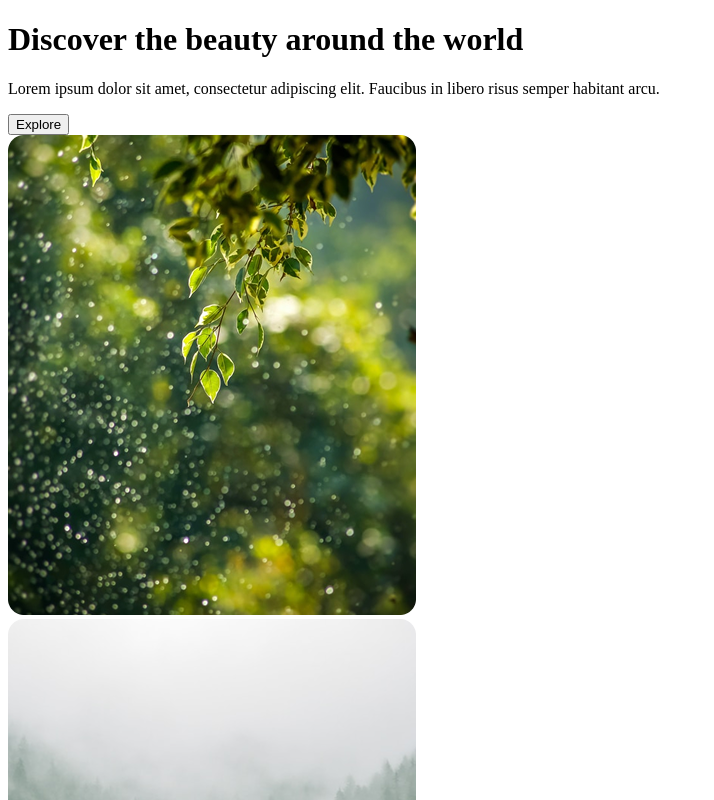
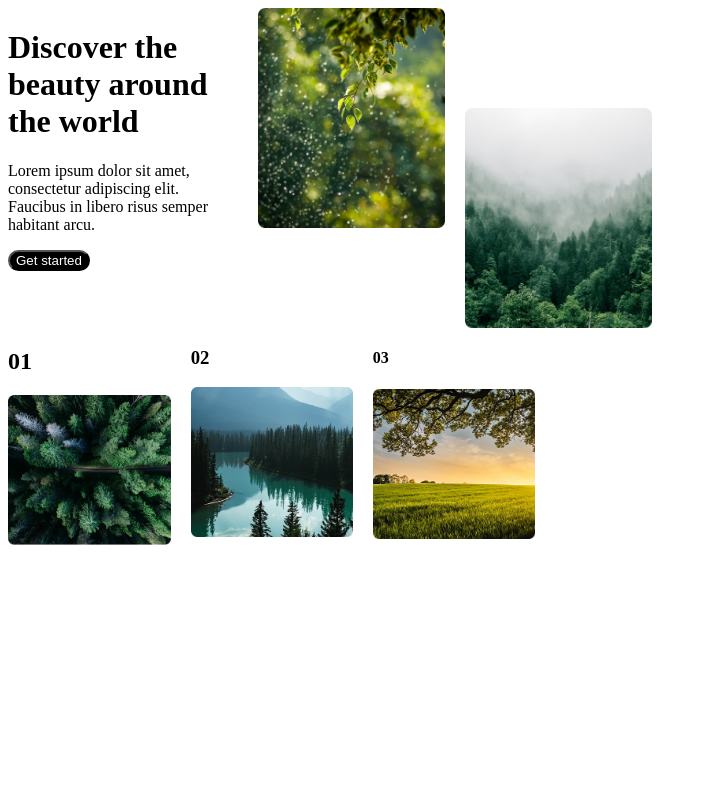
Before and after one commit to barbraah-kibet/mwenaro-design-02-beauty-around-the-world, a plain HTML site: page index.html in a window 1280 px wide. Shown: the top 800 px of the page, without its empty margins (0-714 px from the left). Drawn offline with Linux system fonts and the light colour scheme.

Commit message:
tailwind

```diff
--- a/index.html
+++ b/index.html
@@ -4,36 +4,38 @@
     <meta charset="UTF-8" />
     <meta name="viewport" content="width=device-width, initial-scale=1.0" />
     <title>Beauty aeround the world</title>
+    <link rel="stylesheet" href="styles.css">
   </head>
   <body>
-    <div>
-      <div>
-        <h1>Discover the beauty around the world</h1>
+    <div class="wrapper">
+      <div class=" the-first-row">
+        <div>
+        <h1>Discover the <br> beauty around <br> the world</h1>
         <p>
-          Lorem ipsum dolor sit amet, consectetur adipiscing elit. Faucibus in
-          libero risus semper habitant arcu.
+          Lorem ipsum dolor sit amet, <br>consectetur adipiscing elit. <br> Faucibus in
+          libero risus semper <br> habitant arcu.
         </p>
-        <button>Explore</button>
-      </div>
-      <div>
-        <div>
-          <img src="images/image-01.png" alt="image 01" />
+        <button>Get started</button>
         </div>
-        <div>
-          <img src="images/image-02.png" alt="image 02" />
+      <div class="the-first-two-images">
+          <img src="images/image-01.png" alt="image 01" class="first-image"/>
+          <img src="images/image-02.png" alt="image 02" class=" second-image"/>
         </div>
       </div>
-    </div>
     <div>
-      <div>
+      <div class="group-images">
+        <div class="image-item"><h2>01</h2>
         <img src="images/image-03.png" alt="image 03" />
-      </div>
-      <div>
+        </div>
+      <div class="image-item">
+        <h3>02</h3>
         <img src="images/image-04.png" alt="image 04" />
       </div>
-      <div>
+      <div class="image-item">
+        <h4>03</h4>
         <img src="images/image-05.png" alt="image 05" />
       </div>
     </div>
+     </div>
   </body>
 </html>
--- /dev/null
+++ b/styles.css
@@ -0,0 +1,38 @@
+h1{
+    text-align: left;
+}
+p{
+    text-align: left;
+}
+.the-first-row{
+    display: flex;
+    gap: 50px;
+}
+.the-first-two-images{
+    display: flex;
+    gap: 20px;
+}
+.second-image{
+margin-top: 100px;
+height: 220px;
+}
+.first-image{
+margin-bottom: 100px;
+    height: 220px;
+}
+.group-images{
+    display:flex;
+    gap: 20px;
+.image-item{flex:;}
+}
+.image-item img{
+    width: 100%;
+    height: 150px;
+    object-fit: cover;
+    margin-bottom: 40px;
+}
+button{
+    background-color: black;
+    color: white;
+    border-radius: 30px;
+}
```
